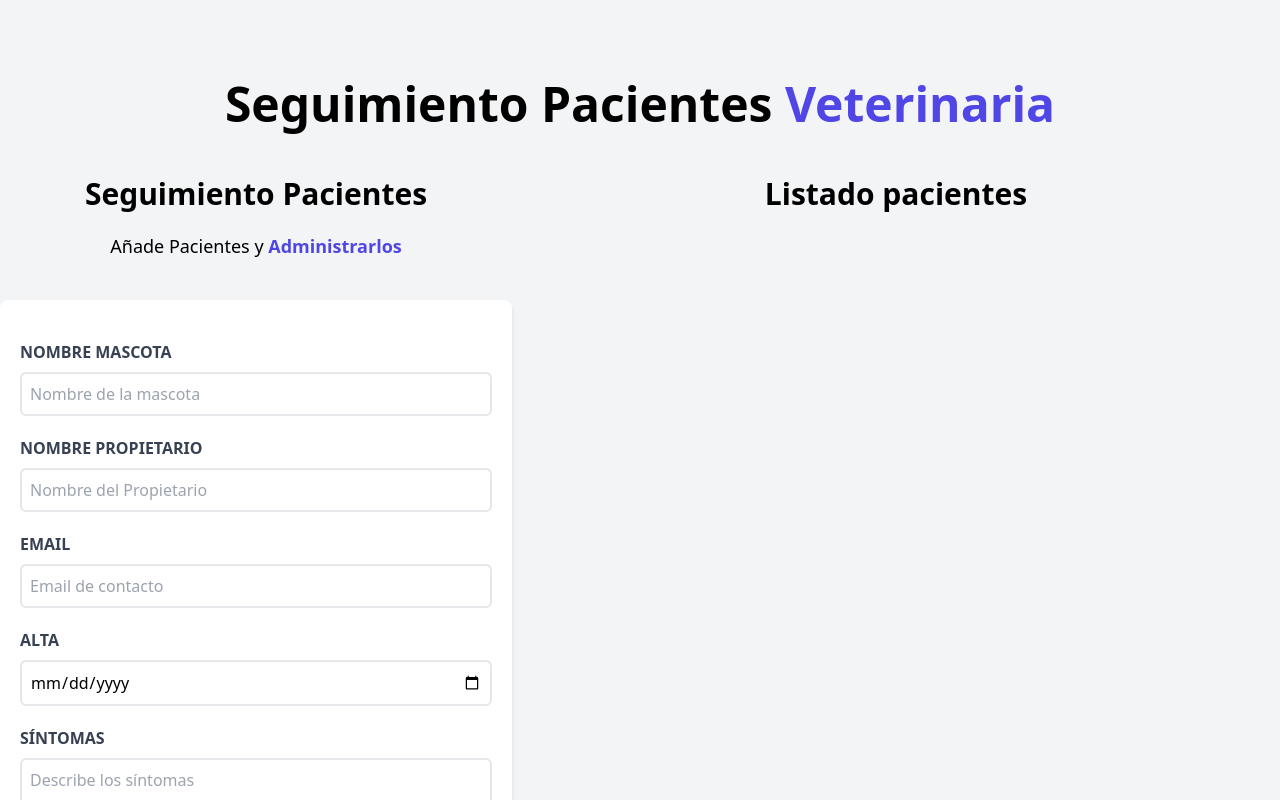
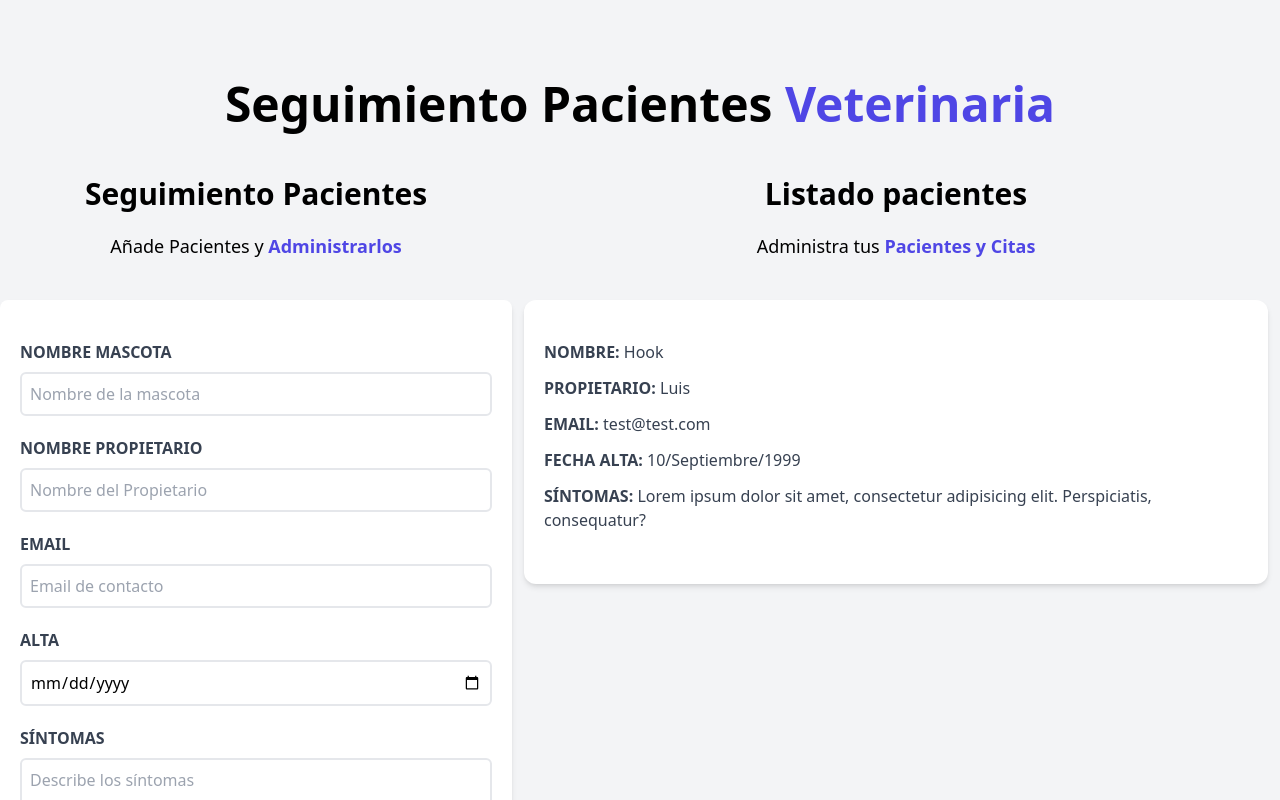
Before and after one commit to ImWicho/citas-react-app, a React (Vite) app: page / in a window 1280 px wide. Shown: the top 800 px of the page. Built offline with nearby package versions, Linux system fonts and the light colour scheme.

Commit message:
[ADD] list styles

```diff
--- a/src/components/Form.jsx
+++ b/src/components/Form.jsx
@@ -3,7 +3,7 @@ const Form = () => {
 		<div className='md:w-1/2 lg:w-2/5'>
 			<h2 className='font-black text-3xl text-center'>Seguimiento Pacientes</h2>
 			<p className='text-lg mt-5 mb-10 text-center'>
-				Añade Pacientes y {''} <span className='text-indigo-600 font-bold'>Administrarlos</span>
+				Añade Pacientes y <span className='text-indigo-600 font-bold'>Administrarlos</span>
 			</p>
 
 			<form className='bg-white shadow-md rounded-lg py-10 px-5 mb-10'>
--- a/src/components/ListUsers.jsx
+++ b/src/components/ListUsers.jsx
@@ -1,7 +1,14 @@
+import User from './User'
+
 const ListUsers = () => {
 	return (
 		<div className='md:w-1/2 lg:w-3/5'>
 			<h2 className='font-black text-3xl text-center'>Listado pacientes</h2>
+			<p className='text-lg mt-5 mb-10 text-center'>
+				Administra tus <span className='text-indigo-600 font-bold'>Pacientes y Citas</span>
+			</p>
+
+			<User />
 		</div>
 	)
 }
--- /dev/null
+++ b/src/components/User.jsx
@@ -0,0 +1,34 @@
+const User = () => {
+	return (
+		<div className='m-3 bg-white shadow-md px-5 py-10 rounded-xl'>
+			<p className='font-bold mb-3 text-gray-700 uppercase'>
+				Nombre: {''}
+				<span className='font-normal normal-case'>Hook</span>
+			</p>
+
+			<p className='font-bold mb-3 text-gray-700 uppercase'>
+				Propietario: {''}
+				<span className='font-normal normal-case'>Luis</span>
+			</p>
+
+			<p className='font-bold mb-3 text-gray-700 uppercase'>
+				Email: {''}
+				<span className='font-normal normal-case'>test@test.com</span>
+			</p>
+
+			<p className='font-bold mb-3 text-gray-700 uppercase'>
+				Fecha Alta: {''}
+				<span className='font-normal normal-case'>10/Septiembre/1999</span>
+			</p>
+
+			<p className='font-bold mb-3 text-gray-700 uppercase'>
+				Síntomas: {''}
+				<span className='font-normal normal-case'>
+					Lorem ipsum dolor sit amet, consectetur adipisicing elit. Perspiciatis, consequatur?
+				</span>
+			</p>
+		</div>
+	)
+}
+
+export default User
```
